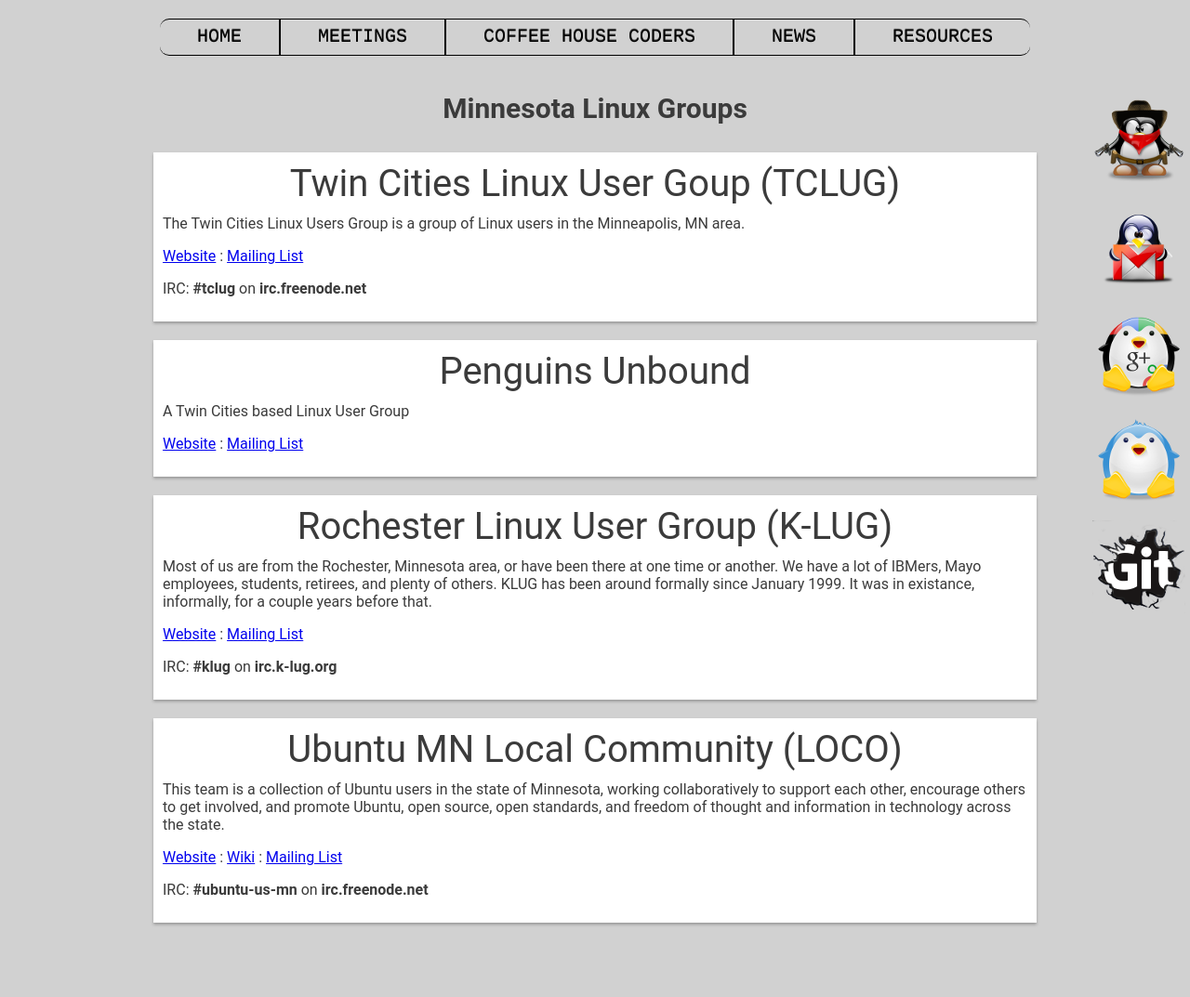
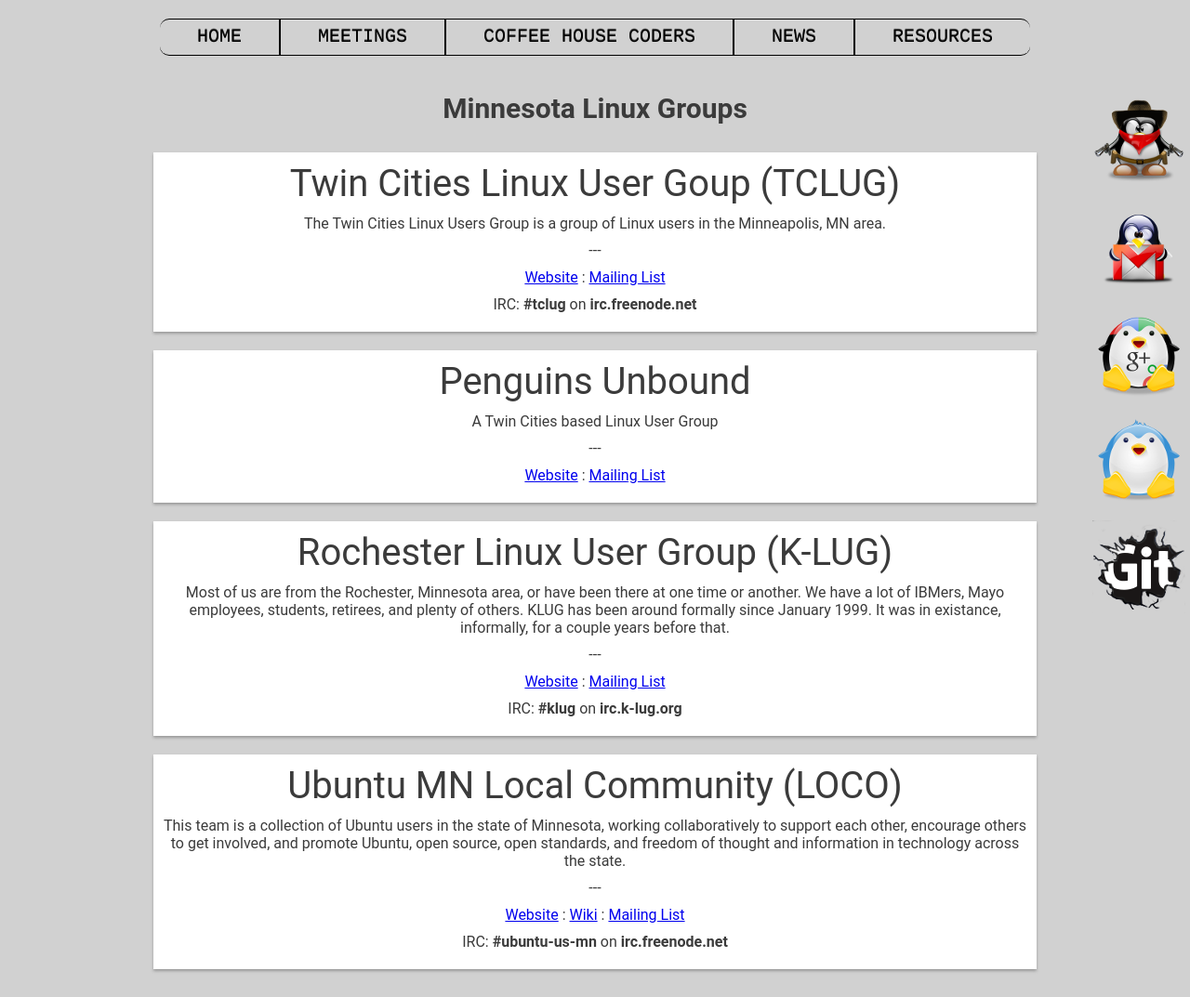
Before and after one commit to norlug/norlug.github.io, a Jekyll site: the page built from resources/index.html, in a window 1280 px wide. Shown: the whole page at 93% size. Built offline with Jekyll 4.4.1, drawn with Linux system fonts in a browser that asks for light colours; before the commit the page ends 1023 px from its top, so only the background shows below that.

Commit message:
Centered content and added separation between content and contact info.

```diff
--- a/resources/index.html
+++ b/resources/index.html
@@ -4,27 +4,31 @@
 <p class="welcomePageHeaders">Minnesota Linux Groups</p>
 <section class="card">
     <p class="content title" >Twin Cities Linux User Goup (TCLUG)</p>
-    <p class="content left">The Twin Cities Linux Users Group is a group of Linux users in the Minneapolis, MN area.</p>
-    <p><a href="http://www.mn-linux.org/" target="_blank">Website</a>   :   <a href="http://www.mn-linux.org/mailinglists/" target="_blank">Mailing List</a></p>
-    <p>IRC: <strong>#tclug</strong> on <strong>irc.freenode.net</strong></p>
+    <p class="content center">The Twin Cities Linux Users Group is a group of Linux users in the Minneapolis, MN area.</p>
+    <p class="content center">---</p>
+    <p class="content center"><a href="http://www.mn-linux.org/" target="_blank">Website</a>   :   <a href="http://www.mn-linux.org/mailinglists/" target="_blank">Mailing List</a></p>
+    <p class="content center">IRC: <strong>#tclug</strong> on <strong>irc.freenode.net</strong></p>
 </section>
 
 <section class="card">
     <p class="content title" >Penguins Unbound</p>
-	<p class="content left">A Twin Cities based Linux User Group</p>
-    <p><a href="http://www.penguinsunbound.com/" target="_blank">Website</a>   :   <a href="http://www.penguinsunbound.com/Mailing_List" target="_blank">Mailing List</a></p>
+	<p class="content center">A Twin Cities based Linux User Group</p>
+    <p class="content center">---</p>
+    <p class="content center"><a href="http://www.penguinsunbound.com/" target="_blank">Website</a>   :   <a href="http://www.penguinsunbound.com/Mailing_List" target="_blank">Mailing List</a></p>
 </section>
 
 <section class="card">
     <p class="content title" >Rochester Linux User Group (K-LUG)</p>
-	<p class="content left">Most of us are from the Rochester, Minnesota area, or have been there at one time or another. We have a lot of IBMers, Mayo employees, students, retirees, and plenty of others. KLUG has been around formally since January 1999. It was in existance, informally, for a couple years before that.</p>
-    <p><a href="http://www.k-lug.org/Main_Page" target="_blank">Website</a>   :   <a href="http://lists.k-lug.org/mailman/listinfo/klug" target="_blank">Mailing List</a></p>
-    <p>IRC: <strong>#klug</strong> on <strong>irc.k-lug.org</strong></p>
+	<p class="content center">Most of us are from the Rochester, Minnesota area, or have been there at one time or another. We have a lot of IBMers, Mayo employees, students, retirees, and plenty of others. KLUG has been around formally since January 1999. It was in existance, informally, for a couple years before that.</p>
+    <p class="content center">---</p>
+    <p class="content center"><a href="http://www.k-lug.org/Main_Page" target="_blank">Website</a>   :   <a href="http://lists.k-lug.org/mailman/listinfo/klug" target="_blank">Mailing List</a></p>
+    <p class="content center">IRC: <strong>#klug</strong> on <strong>irc.k-lug.org</strong></p>
 </section>
 
 <section class="card">
     <p class="content title" >Ubuntu MN Local Community (LOCO)</p>
-	<p class="content left">This team is a collection of Ubuntu users in the state of Minnesota, working collaboratively to support each other, encourage others to get involved, and promote Ubuntu, open source, open standards, and freedom of thought and information in technology across the state.</p>
-    <p><a href="http://ubuntu-minnesota.org" target="_blank">Website</a>   :   <a href="http://wiki.ubuntu.com/MinnesotaTeam" target="_blank">Wiki</a>   :   <a href="https://lists.ubuntu.com/mailman/listinfo/ubuntu-us-mn" target="_blank">Mailing List</a></p>
-    <p>IRC: <strong>#ubuntu-us-mn</strong> on <strong>irc.freenode.net</strong></p>
+	<p class="content center">This team is a collection of Ubuntu users in the state of Minnesota, working collaboratively to support each other, encourage others to get involved, and promote Ubuntu, open source, open standards, and freedom of thought and information in technology across the state.</p>
+    <p class="content center">---</p>
+    <p class="content center"><a href="http://ubuntu-minnesota.org" target="_blank">Website</a>   :   <a href="http://wiki.ubuntu.com/MinnesotaTeam" target="_blank">Wiki</a>   :   <a href="https://lists.ubuntu.com/mailman/listinfo/ubuntu-us-mn" target="_blank">Mailing List</a></p>
+    <p class="content center">IRC: <strong>#ubuntu-us-mn</strong> on <strong>irc.freenode.net</strong></p>
 </section>
```
